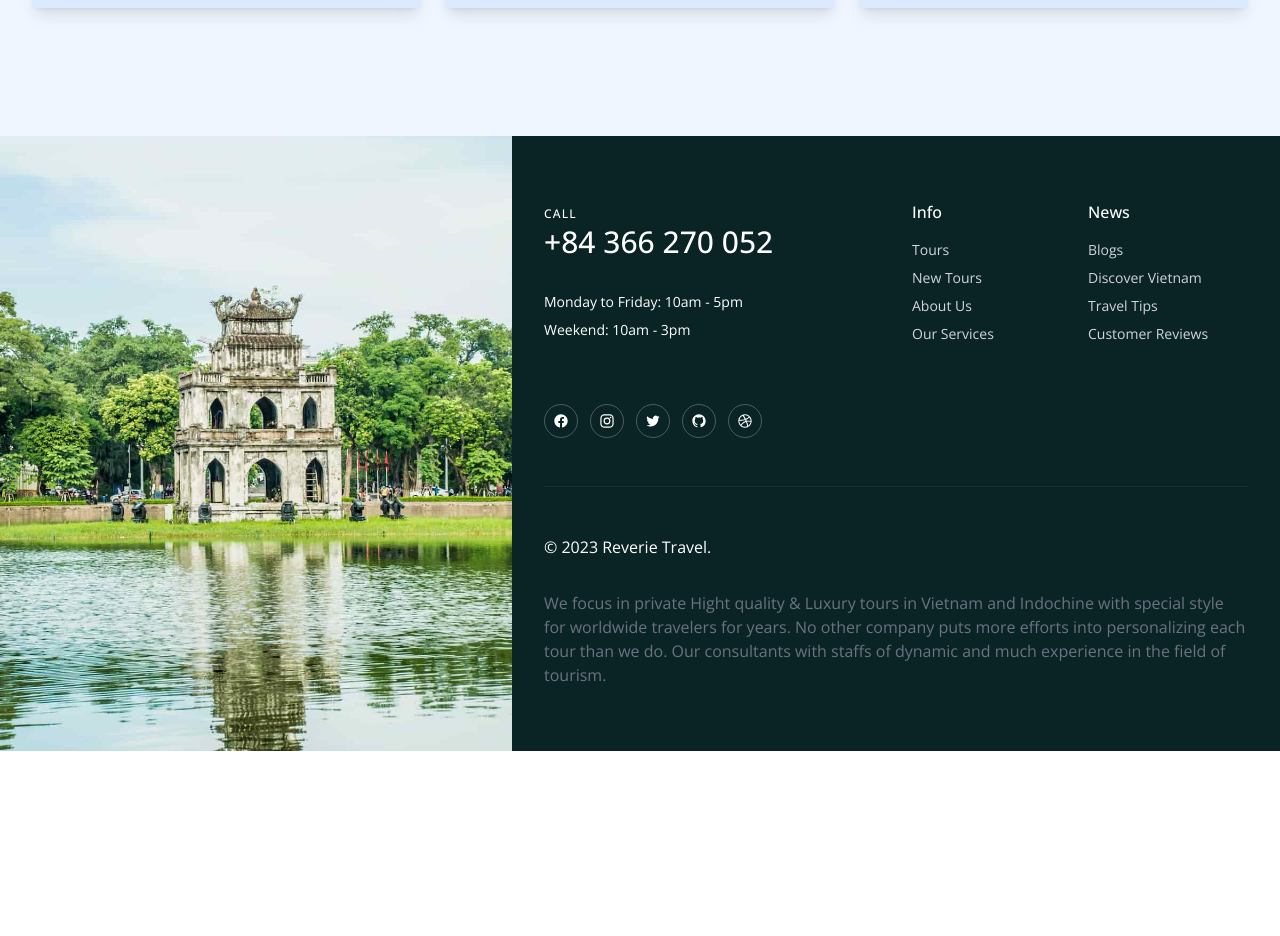
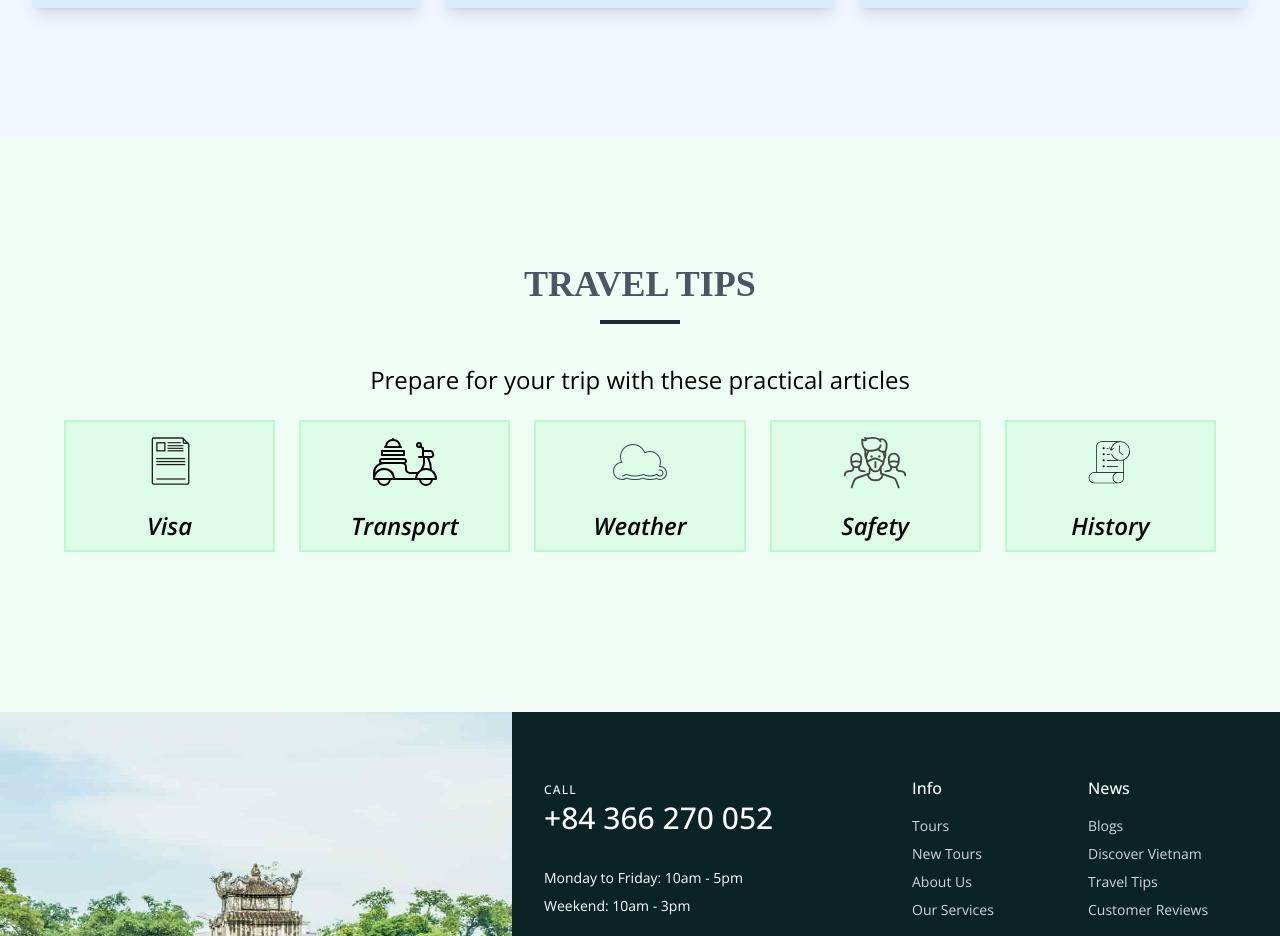
Before and after one commit to techEdge3030/vietnam-travel, a React (Vite) app: page / in a window 1280 px wide. Shown: the part 10660-11596 px from the top of the page. Before the commit the page ends 11411 px from the top, so only its background shows below. Built offline with nearby package versions, Linux system fonts and the light colour scheme; a web font is replaced by a local one.

Commit message:
add Travel tips section to HomePage

```diff
--- /dev/null
+++ b/src/components/TravelTip.jsx
@@ -0,0 +1,22 @@
+import React from 'react';
+import { Link } from 'react-router-dom';
+
+const TravelTip = ({ tip }) => {
+  const { icon, title } = tip;
+  return (
+    <Link to={`tips/${title}`}>
+      <div className="flex flex-col bg-green-100 text-center items-center border-green-200 border-2 hover:bg-green-50 hover:scale-110 transition-smooth">
+        <img
+          src={icon}
+          alt={title}
+          className="w-12 h-12 sm:w-16 sm:h-16  p-2 box-content"
+        />
+        <p className="capitalize text-base sm:text-lg md:text-2xl py-2  px-0 font-semibold italic">
+          {title}
+        </p>
+      </div>
+    </Link>
+  );
+};
+
+export default TravelTip;
--- /dev/null
+++ b/src/components/TravelTips.jsx
@@ -0,0 +1,26 @@
+import React from 'react';
+import { SectionTitle } from '../components';
+import { tips } from '../data';
+import TravelTip from './TravelTip';
+
+const TravelTips = () => {
+  return (
+    <section className="section bg-green-50 text-center" id="tips">
+      <div className="section-center">
+        <SectionTitle title="travel tips" />
+        <p className="mb-6 sm:text-lg md:text-2xl">
+          Prepare for your trip with these practical articles
+        </p>
+        <div className="section-center pt-0">
+          <div className="grid grid-cols-3 sm:grid-cols-5 gap-y-6 gap-x-2 sm:gap-x-6">
+            {tips.map(tip => (
+              <TravelTip key={tip.id} tip={tip} />
+            ))}
+          </div>
+        </div>
+      </div>
+    </section>
+  );
+};
+
+export default TravelTips;
--- a/src/components/index.jsx
+++ b/src/components/index.jsx
@@ -11,6 +11,7 @@ import NewTours from './NewTours';
 import Reviews from './Reviews';
 import Promotion from './Promotion';
 import Blogs from './Blogs';
+import TravelTips from './TravelTips';
 
 export {
   Navbar,
@@ -26,4 +27,5 @@ export {
   Reviews,
   Promotion,
   Blogs,
+  TravelTips,
 };
--- a/src/pages/HomePage.jsx
+++ b/src/pages/HomePage.jsx
@@ -9,6 +9,7 @@ import {
   Reviews,
   Promotion,
   Blogs,
+  TravelTips,
 } from '../components';
 
 const HomePage = () => {
@@ -22,7 +23,8 @@ const HomePage = () => {
       <NewTours />
       <Reviews />
       <Promotion />
-      <Blogs/>
+      <Blogs />
+      <TravelTips />
     </>
   );
 };
```
